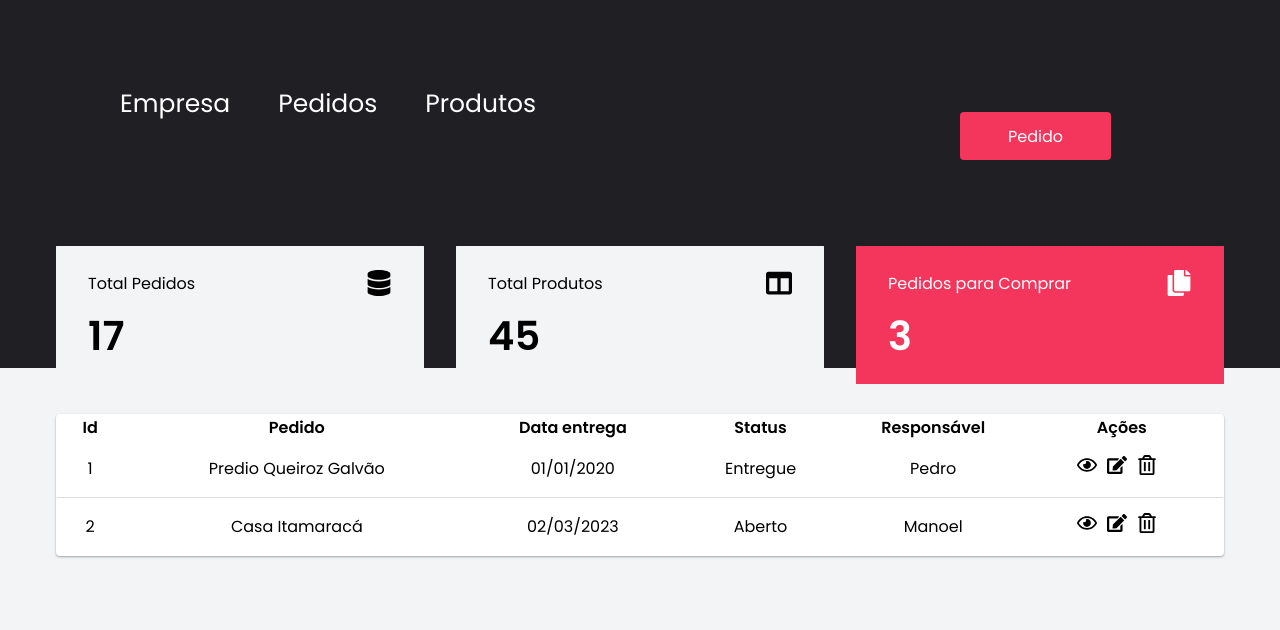
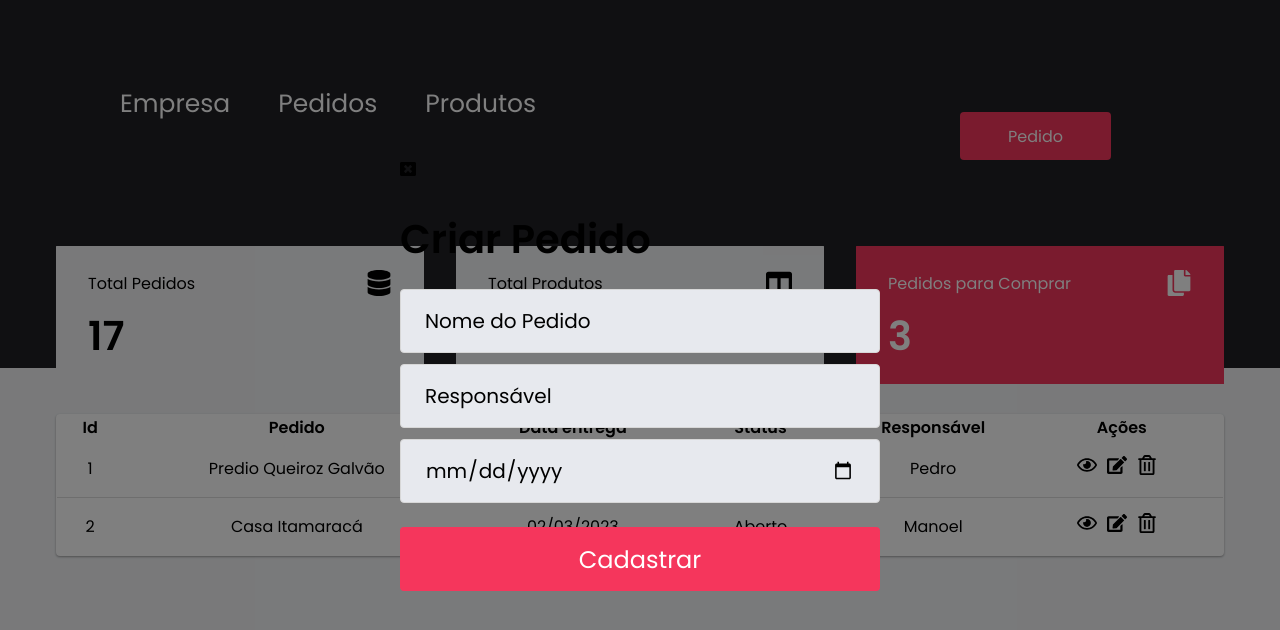
Before and after one commit to jorgelucasalima/engpede, a React (Create React App) app: page / in a window 1280 px wide. Both pictures are taken after a click on the button "Pedido". Shown: the top 630 px of the page. Built offline with nearby package versions, Linux system fonts and the light colour scheme.

Commit message:
criado modal no header - fodasse

```diff
--- a/src/Styles/StylesGlobal.js
+++ b/src/Styles/StylesGlobal.js
@@ -60,4 +60,33 @@ export const EstiloGlobal = createGlobalStyle`
     cursor: not-allowed;
   }
 
+  .styledOverlay {
+    background: rgba(0, 0, 0, 0.5);
+    position: fixed;
+    top: 0;
+    bottom: 0px;
+    right: 0;
+    left: 0;
+    display: flex;
+    align-items: center;
+    justify-content: center;
+  }
+
+  .StyledModal {
+    width: 100%;
+    max-width: 576px;
+    background: var(--cordefundo);
+    padding: 3rem;
+    position: relative;
+    border-radius: 0.25rem;
+  }
+
+  .closeModal {
+    position: absolute;
+    top: 0;
+
+    cursor: pointer;
+  }
+
+
 `
--- a/src/components/Header/index.jsx
+++ b/src/components/Header/index.jsx
@@ -1,8 +1,22 @@
-import { Container, Content } from "./styles"
+import { Container, Content, ContainerModal } from "./styles"
 import Modal from "react-modal"
+import { useState } from "react"
+
+import {FaWindowClose} from 'react-icons/fa'
 
 
 export default function Header() {
+
+
+  const [modalIsOpen, setModalIsOpen] = useState(false)
+
+  function openModal() {
+    setModalIsOpen(true)
+  }
+
+  function closeModal() {
+    setModalIsOpen(false)
+  }
 
 
   return (
@@ -12,7 +26,45 @@ export default function Header() {
         <a href="">Empresa</a>
         <a href="">Pedidos</a>
         <a href="">Produtos</a>
-        <button>Pedido</button>
+        <button onClick={openModal}>Pedido</button>
+
+        <Modal
+          isOpen={modalIsOpen}
+          onRequestClose={closeModal}
+          overlayClassName="styledOverlay"
+          className="StyledModal"
+
+        >
+
+          <FaWindowClose
+            onClick={closeModal}
+            className="closeModal"
+          />
+
+          <ContainerModal>
+            <h2>Criar Pedido</h2>
+
+            <input
+              type="text"
+              placeholder="Nome do Pedido"
+            />
+            <input
+              type="text"
+              placeholder="Responsável"
+            />
+            <input
+              type="date"
+              placeholder="Data da Entrega"
+            />
+            <button type="submit">Cadastrar</button>
+
+          </ContainerModal>
+
+
+        </Modal>
+
+
+
       </Content>
     </Container>
 
--- a/src/components/Header/styles.js
+++ b/src/components/Header/styles.js
@@ -14,7 +14,6 @@ export const Content = styled.div`
 
 
   a {
-
     text-decoration: none;
     color: var(--cor-texto-menu);
     font-size: 25px;
@@ -22,7 +21,6 @@ export const Content = styled.div`
 
     margin: 1rem;
     padding: 0.5rem;
-
   }
 
 
@@ -45,4 +43,54 @@ export const Content = styled.div`
     }
 
   }
+
+
+
 `
+
+export const ContainerModal = styled.form`
+
+  h2 {
+    font-size: 40px;
+    margin-bottom: 20px;
+  }
+
+  input {
+    width: 100%;
+    padding: 0 1.5rem;
+    height: 4rem;
+    border-radius: 0.25rem;
+    border: 1px solid #d7d7d7;
+    background: #e7e9ee;
+    font-weight: 400;
+    font-size: 20px;
+
+    &::placeholder {
+      color: var(--texto-body);
+    }
+
+    & + input {
+      margin-top: 0.7rem;
+    }
+  }
+
+  button[type="submit"] {
+    width: 100%;
+    padding: 0 1.5rem;
+    height: 4rem;
+    background: var(--cor-botao-vermelho);
+    color: #FFF;
+    border-radius: 0.25rem;
+    border: 0;
+    font-size: 1.5rem;
+    margin-top: 1.5rem;
+
+    transition:filter 0.2s;
+    &:hover {
+      filter: brightness(0.9);
+    }
+  }
+
+
+
+`
```
Also changed, not shown: src/App.jsx (+5 -3 lines), src/components/NovoPedidoModal/index.jsx (deleted, +0 -34 lines), src/components/NovoPedidoModal/styles.js (deleted, +0 -20 lines).
